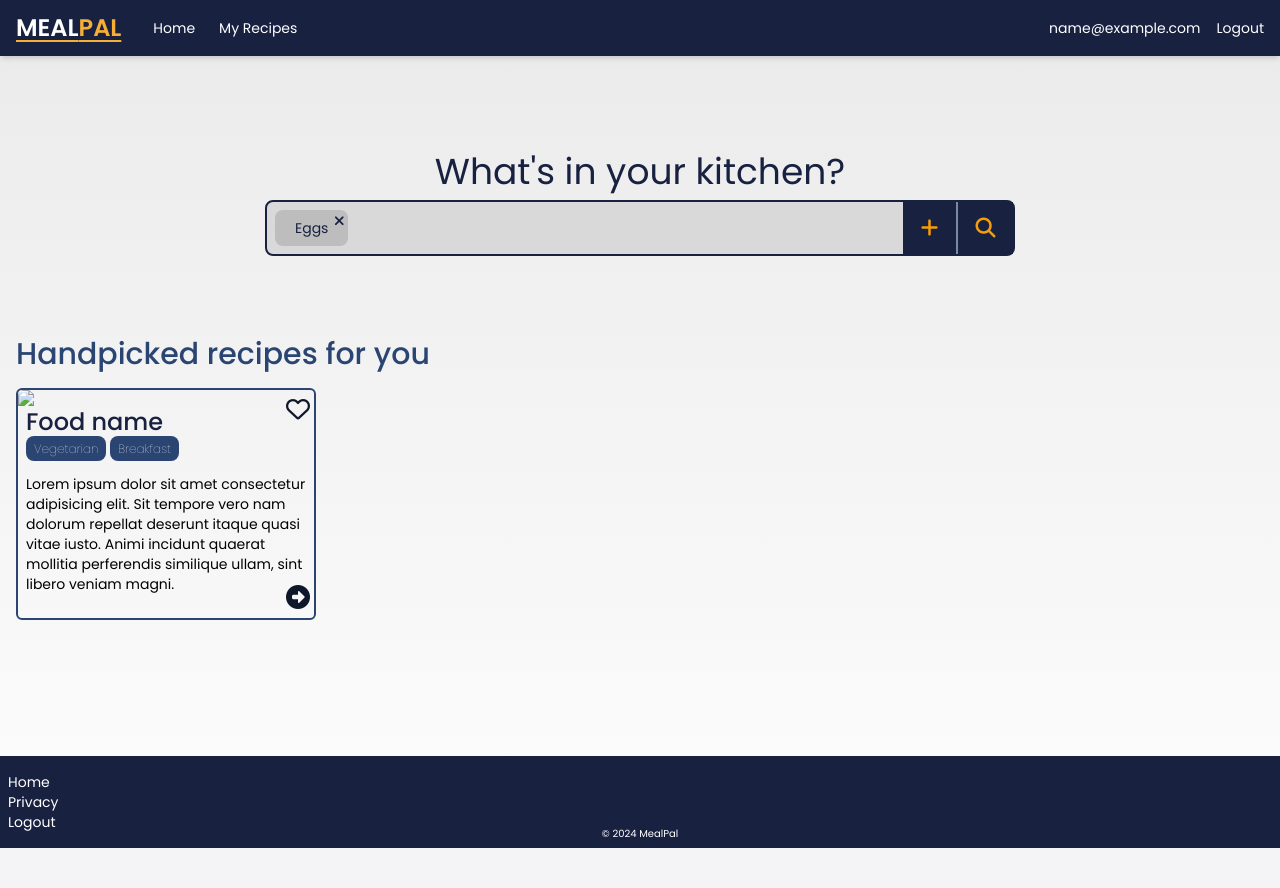
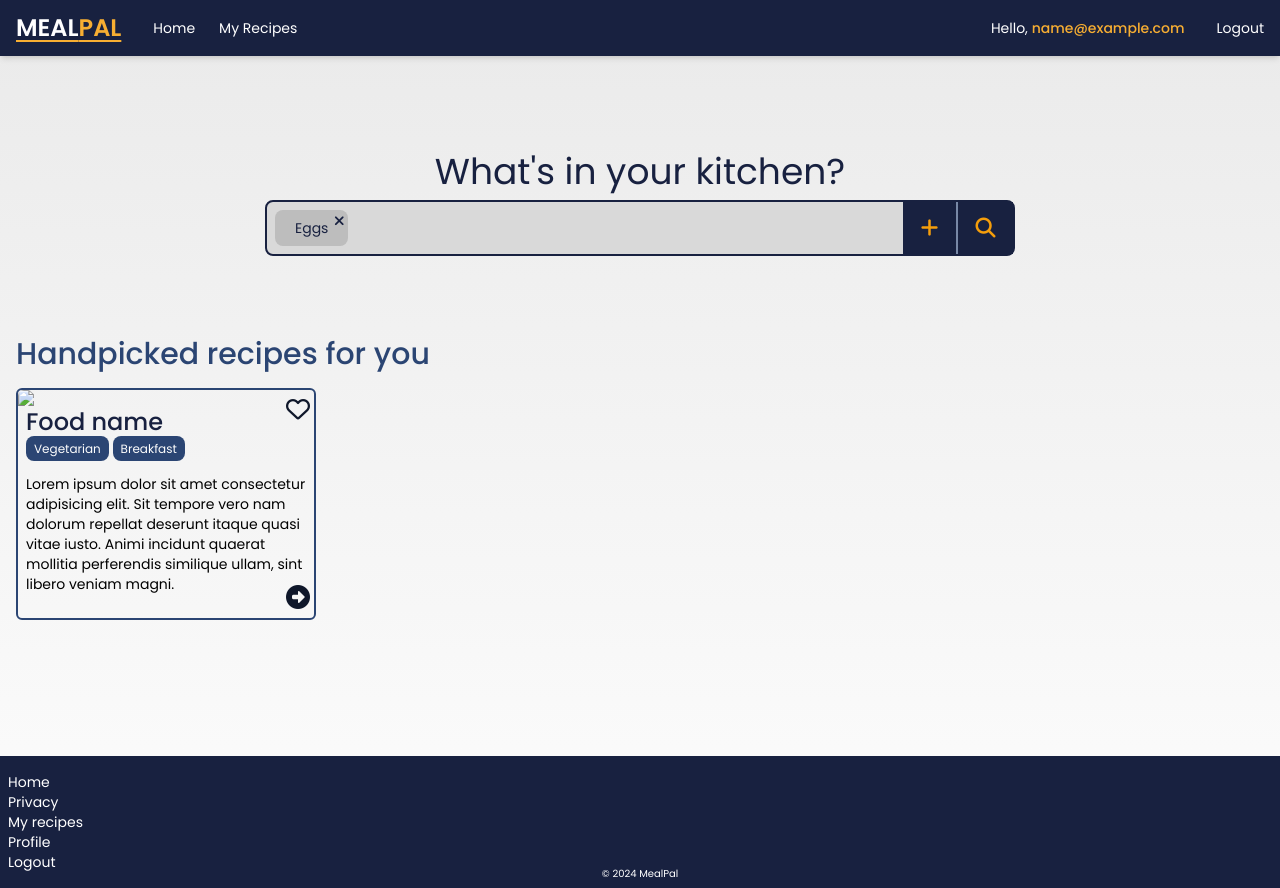
Before and after one commit to iambariz/SET09103, a Flask app: page / in a window 1280 px wide. Before the commit the page ends 848 px from the top, so only its background shows below. Run offline with Flask 3, Linux system fonts and the light colour scheme; the visitor is signed in with stand-in values (Sample User, id 1); some libraries are stand-ins or nearby versions.

Commit message:
Profile + link changes + header tweaks

```diff
--- a/app/routes/auth.py
+++ b/app/routes/auth.py
@@ -46,7 +46,7 @@ def register():
             return render_template('user/register.html', form=form)
 
         # Create a new user instance
-        new_user = User(username=form.username.data, email=form.email.data)
+        new_user = User(email=form.email.data)
         new_user.set_password(form.password.data)  # Hash the password
 
         db.session.add(new_user)
--- a/app/static/css/styles.css
+++ b/app/static/css/styles.css
@@ -980,6 +980,10 @@ video {
   font-weight: 100;
 }
 
+.font-light {
+  font-weight: 300;
+}
+
 .uppercase {
   text-transform: uppercase;
 }
--- a/app/templates/index.html
+++ b/app/templates/index.html
@@ -47,8 +47,8 @@
                         <h3 class="text-2xl text-primary-600 font-medium">Food name</h3>
                         <div>
                             <!-- tags like vegan, vegetarian, etc -->
-                            <span class="px-2 py-1 bg-primary-500 text-white-100 rounded-lg text-xs font-thin">Vegetarian</span>
-                            <span class="px-2 py-1 bg-primary-500 text-white-100 rounded-lg text-xs font-thin">Breakfast</span>
+                            <span class="px-2 py-1 bg-primary-500 text-white-100 rounded-lg text-xs font-normal">Vegetarian</span>
+                            <span class="px-2 py-1 bg-primary-500 text-white-100 rounded-lg text-xs font-normal">Breakfast</span>
                         </div>
                         <p class="text-sm mt-4 pb-6">Lorem ipsum dolor sit amet consectetur adipisicing elit. Sit tempore vero nam dolorum repellat deserunt itaque quasi vitae iusto. Animi incidunt quaerat mollitia perferendis similique ullam, sint libero veniam magni.</p>
                     </div>
--- a/app/templates/partials/_footer.html
+++ b/app/templates/partials/_footer.html
@@ -7,6 +7,8 @@
             <a href="{{ url_for('main.privacy') }}" class="text-white  hover:text-secondary-400">Privacy</a>
 
             {% if current_user.is_authenticated %}
+                <a href="{{ url_for('auth.profile') }}" class="text-white  hover:text-secondary-400">My recipes</a>
+                <a href="{{ url_for('auth.profile') }}" class="text-white  hover:text-secondary-400">Profile</a>
                 <a href="{{ url_for('auth.logout') }}" class="text-white  hover:text-secondary-400">Logout</a>
             {% else %}
                 <a href="{{ url_for('auth.login') }}" class="text-white  hover:text-secondary-400">Login</a>
--- a/app/templates/partials/_header.html
+++ b/app/templates/partials/_header.html
@@ -18,7 +18,10 @@
       <div class="hidden md:flex items-center space-x-4">
         {% if current_user.is_authenticated %}
           <!-- Logged In: Show Email and Logout -->
-          <span class="text-sm">{{ current_user.email }}</span>
+          <span class="text-sm">
+            Hello,
+            <a href="{{ url_for('auth.profile') }}"" class="text-sm text-secondary-400 font-medium">{{ current_user.email }}</span>
+          </span>
           <a href="{{ url_for('auth.logout') }}" class="hover:text-secondary-400 ml-4">Logout</a>
         {% else %}
           <!-- Logged Out: Show auth.login and user.register Links -->
```
Also changed, not shown: app/templates/pages/user/profile.html (+0 -9 lines).
